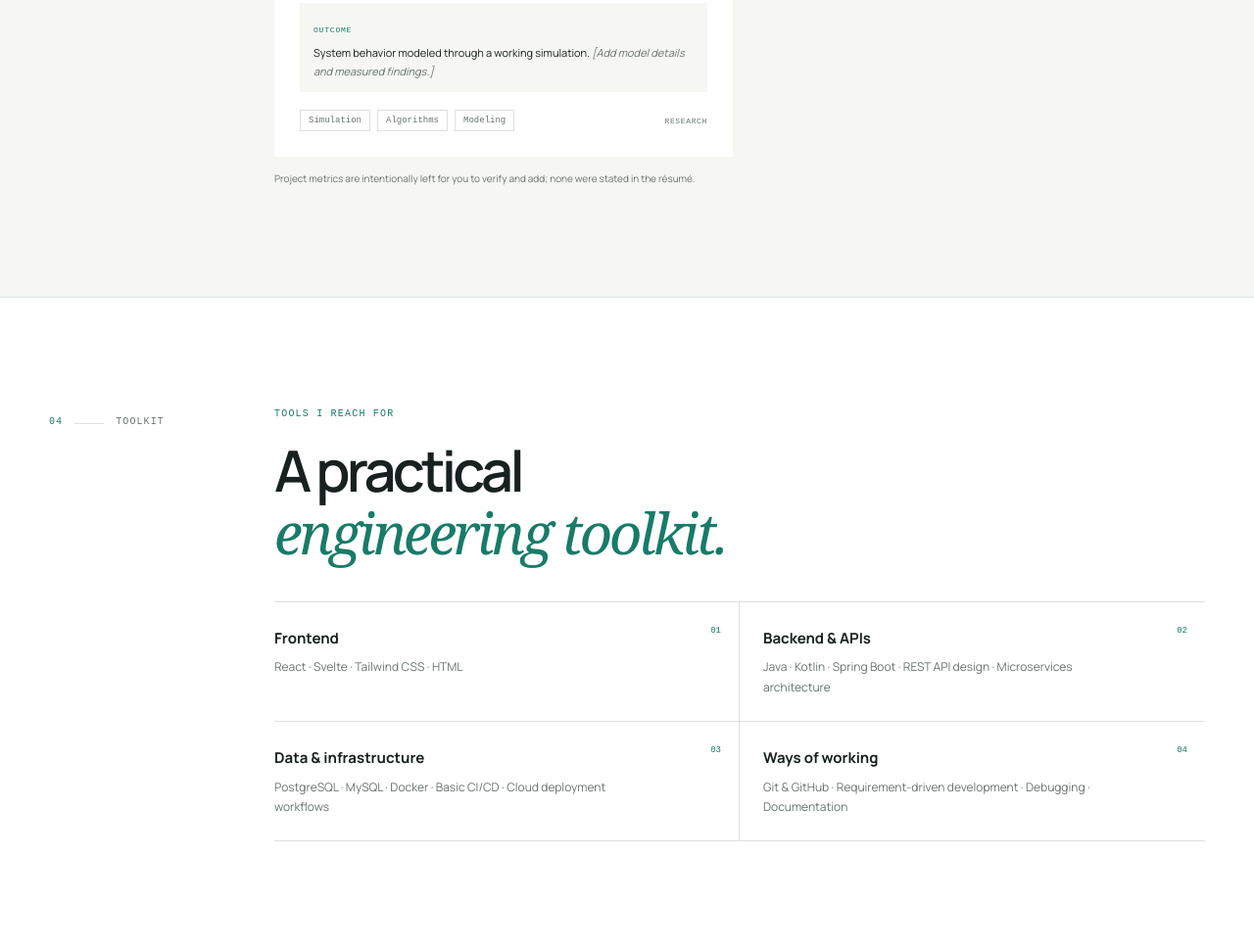
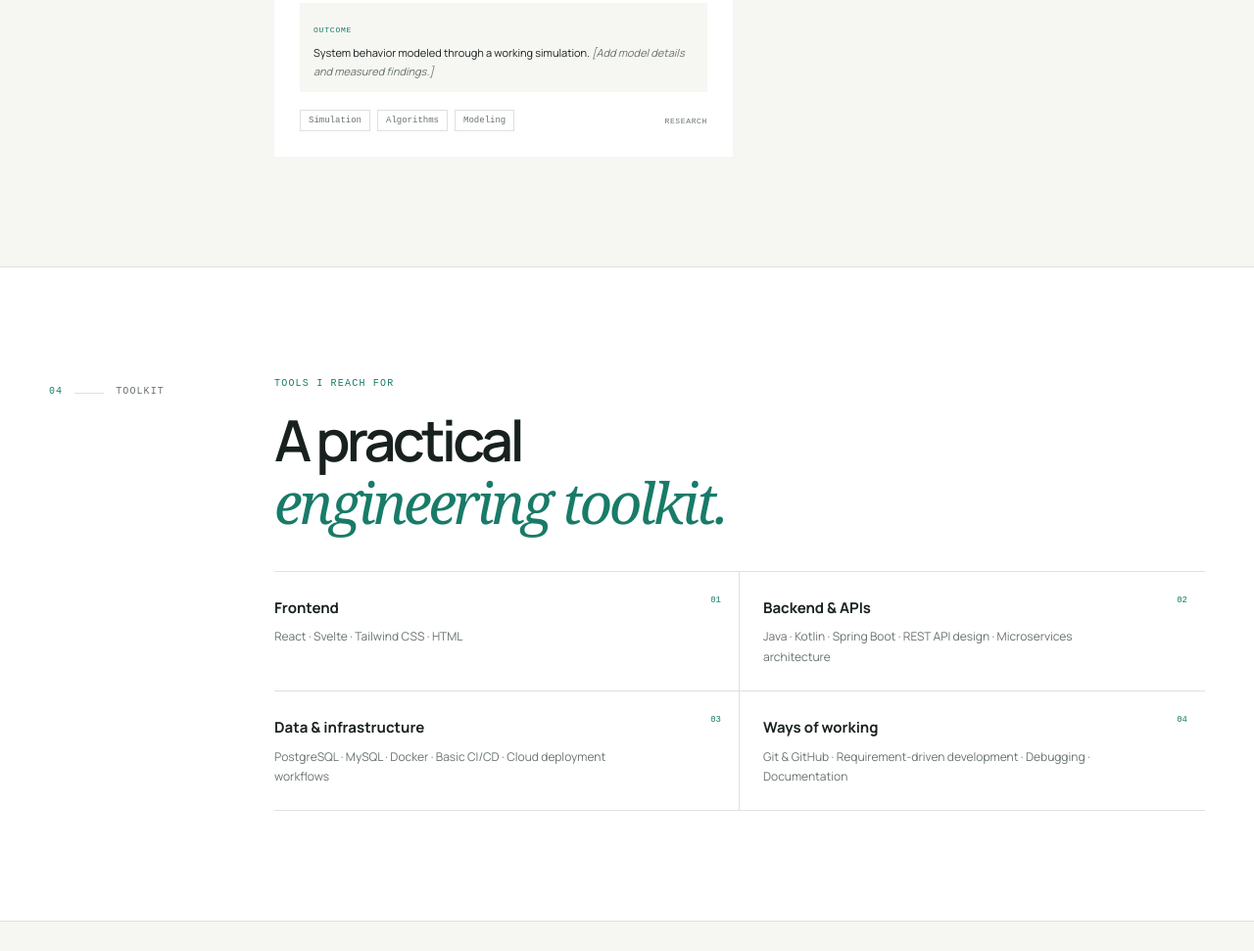
Before and after one commit to jay123-source/jayy.github.io, a plain HTML site: page index.html in a window 1280 px wide. Shown: the part 3663-4634 px from the top of the page at 98% size. Drawn offline with Linux system fonts and the light colour scheme.

Commit message:
Remove project metrics note

```diff
--- a/index.html
+++ b/index.html
@@ -61,7 +61,7 @@
       <article class="project-card"><div class="project-top"><span class="project-number">02 / FULL STACK</span><span class="project-arrow" aria-hidden="true">↗</span></div><h3>Weather Forecast Web App</h3><p class="project-role">Personal project · Full-stack development</p><p class="project-desc"><strong>The challenge</strong> — make live forecast data easy to understand. <strong>My approach</strong> — built a modern dashboard with a component-driven React interface and a clean Spring Boot REST backend.</p><div class="project-result"><span>OUTCOME</span><p>Live weather information presented in a focused, usable dashboard. <em>[Add usage or API performance metrics if available.]</em></p></div><div class="project-footer"><div class="project-tags"><span>React</span><span>Spring Boot</span><span>REST API</span></div><span class="project-role-label">FULL STACK</span></div></article>
       <article class="project-card"><div class="project-top"><span class="project-number">03 / BACKEND</span><span class="project-arrow" aria-hidden="true">↗</span></div><h3>To-Do List API</h3><p class="project-role">Personal project · Backend engineering</p><p class="project-desc"><strong>The challenge</strong> — provide a secure foundation for task management. <strong>My approach</strong> — implemented authenticated CRUD endpoints, JWT-based access, persistent storage, and maintainable clean architecture.</p><div class="project-result"><span>OUTCOME</span><p>Secure, database-backed API for core task workflows. <em>[Add endpoint coverage or test metrics if available.]</em></p></div><div class="project-footer"><div class="project-tags"><span>Kotlin</span><span>Spring Boot</span><span>JWT</span></div><span class="project-role-label">BACKEND</span></div></article>
       <article class="project-card"><div class="project-top"><span class="project-number">04 / COMPUTATIONAL</span><span class="project-arrow" aria-hidden="true">↗</span></div><h3>Computational Modeling</h3><p class="project-role">Academic project · Simulation</p><p class="project-desc"><strong>The challenge</strong> — explore how a modeled system behaves under defined conditions. <strong>My approach</strong> — translated theoretical models into efficient algorithms and developed a computational simulation.</p><div class="project-result"><span>OUTCOME</span><p>System behavior modeled through a working simulation. <em>[Add model details and measured findings.]</em></p></div><div class="project-footer"><div class="project-tags"><span>Simulation</span><span>Algorithms</span><span>Modeling</span></div><span class="project-role-label">RESEARCH</span></div></article>
-    </div><p class="section-note">Project metrics are intentionally left for you to verify and add; none were stated in the résumé.</p></div></div></section>
+    </div></div></div></section>
 
     <section class="section skills-section" id="skills" aria-labelledby="skills-title"><div class="shell section-grid"><div class="section-index"><span>04</span><span class="index-rule"></span><span>TOOLKIT</span></div><div class="section-content reveal"><p class="eyebrow">TOOLS I REACH FOR</p><h2 id="skills-title">A practical<br><em>engineering toolkit.</em></h2><div class="skills-grid"><div class="skill-group"><span class="skill-count">01</span><h3>Frontend</h3><p>React · Svelte · Tailwind CSS · HTML</p></div><div class="skill-group"><span class="skill-count">02</span><h3>Backend &amp; APIs</h3><p>Java · Kotlin · Spring Boot · REST API design · Microservices architecture</p></div><div class="skill-group"><span class="skill-count">03</span><h3>Data &amp; infrastructure</h3><p>PostgreSQL · MySQL · Docker · Basic CI/CD · Cloud deployment workflows</p></div><div class="skill-group"><span class="skill-count">04</span><h3>Ways of working</h3><p>Git &amp; GitHub · Requirement-driven development · Debugging · Documentation</p></div></div></div></div></section>
 
```
